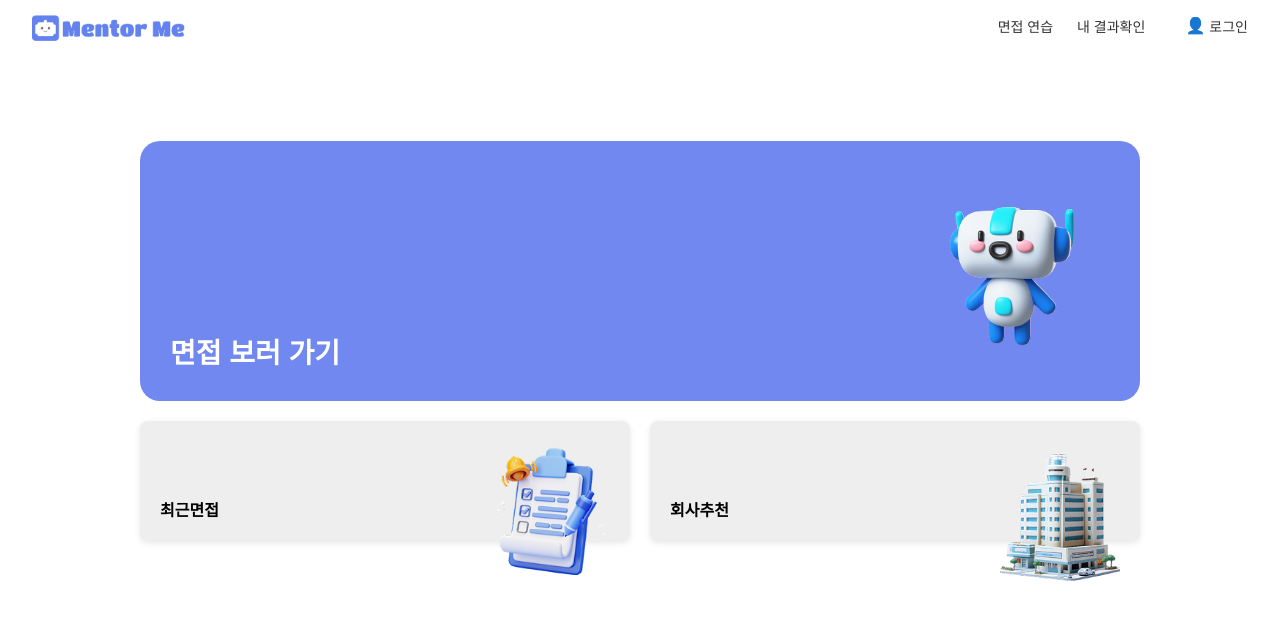
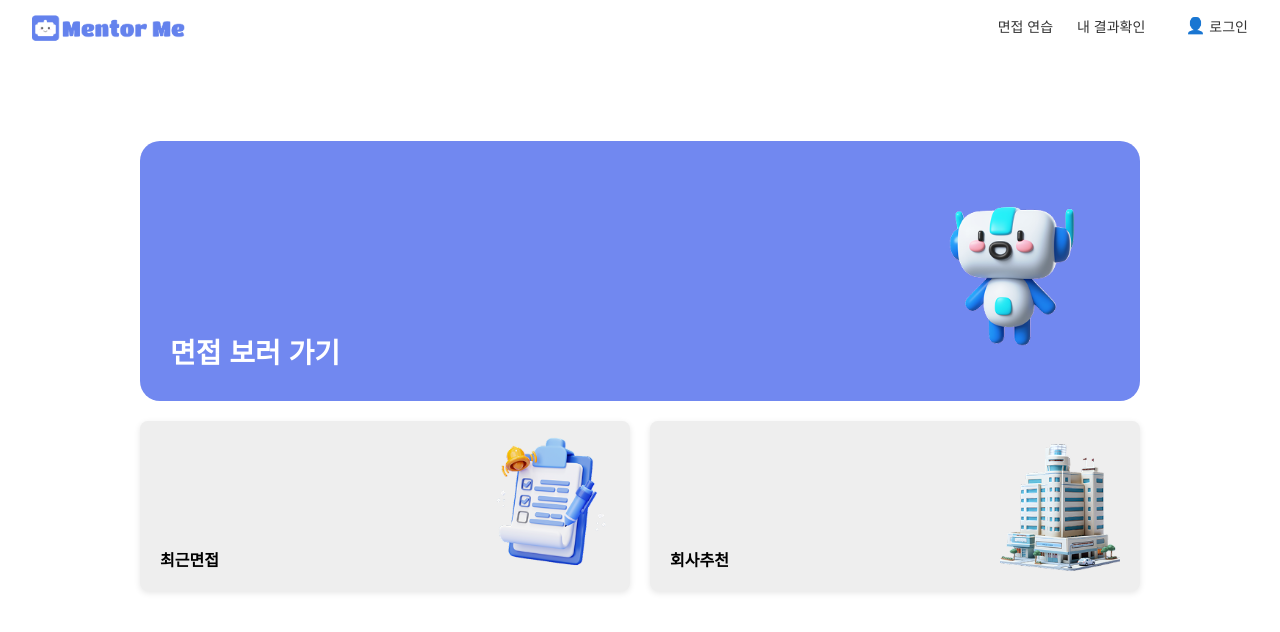
Before and after one commit to pdmstj/MentorMe, a React (Create React App) app: page / in a window 1280 px wide. Shown: the top 632 px of the page. Built offline with nearby package versions, Linux system fonts and the light colour scheme; no server answers; a web font is replaced by a local one.

Commit message:
메인화면 css 수정

```diff
--- a/src/pages/InterviewMain.css
+++ b/src/pages/InterviewMain.css
@@ -49,14 +49,15 @@
   background-color: white;
   border-radius: 15px;
   padding: 20px;
-  height: 180px; /* 면접보러가기의 반 높이 정도 */
+  height: 18px;
+  min-height: 150px;
   box-shadow: 0 2px 6px rgba(0, 0, 0, 0.1);
 }
 
 /* 이미지 오른쪽 위 */
 .card-image {
   position: absolute;
-  top: 20px;
+  top: 10px;
   right: 20px;
   width: 120px;
   height: auto;
```
